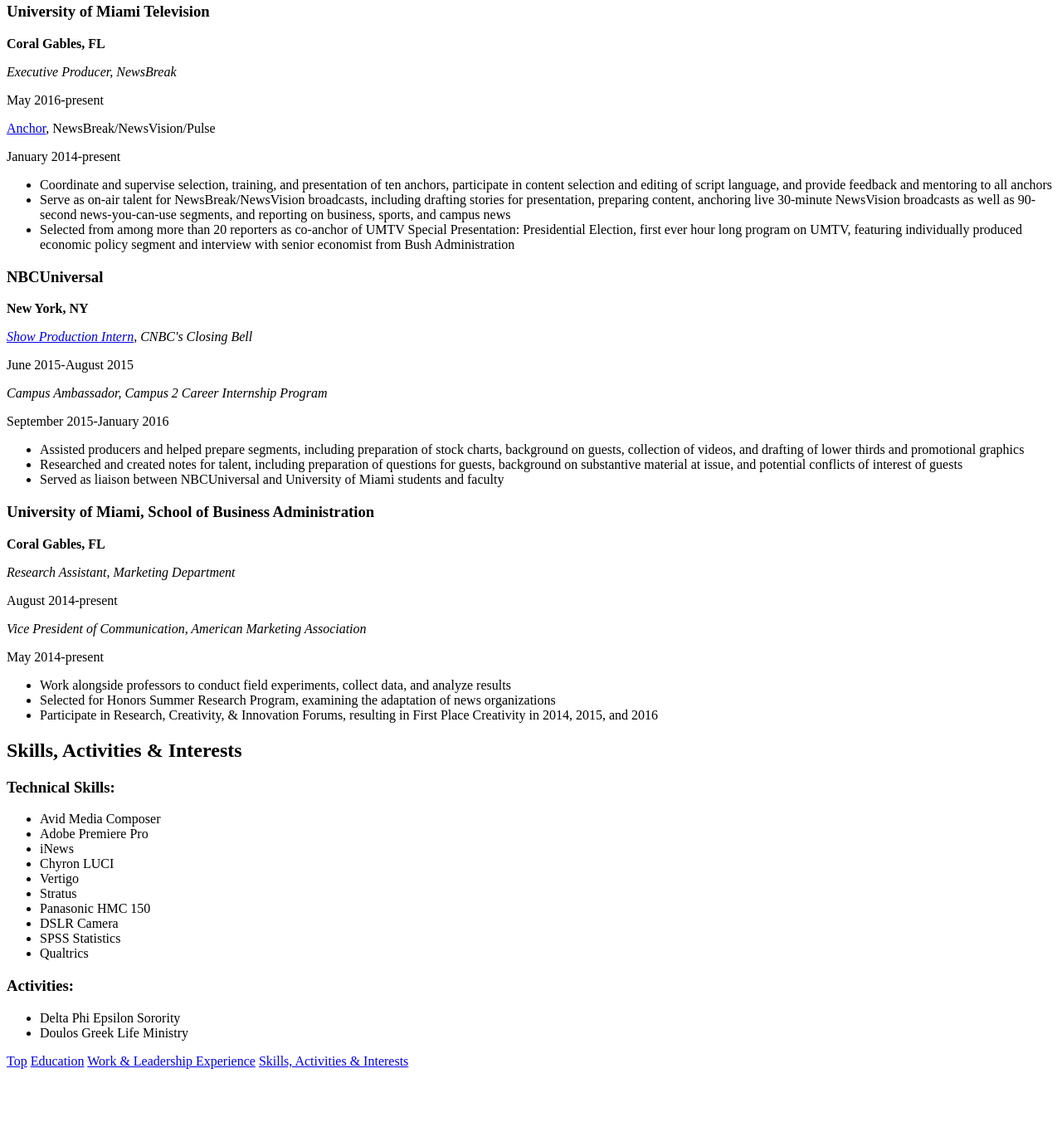
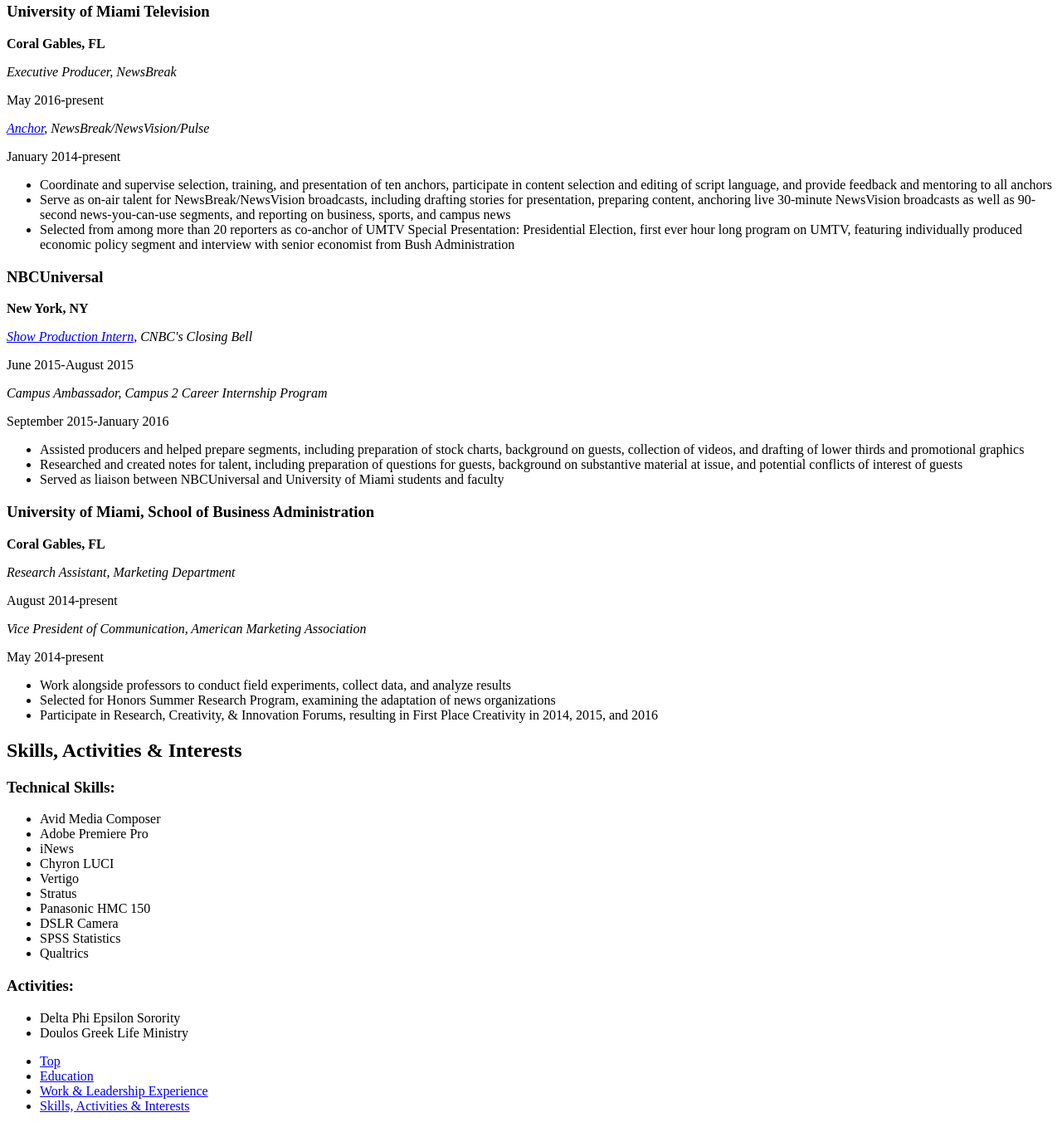
Before and after one commit to katmeyers21/katmeyers21.github.io, a plain HTML site: page resume.html in a window 1280 px wide. Shown: the part 631-1989 px from the top of the page at 83% size. Before the commit the page ends 1927 px from the top, so only its background shows below. Drawn offline with Linux system fonts and the light colour scheme.

Commit message:
Adjustments

```diff
--- a/resume.html
+++ b/resume.html
@@ -49,7 +49,7 @@
         <p><strong>Coral Gables, FL</strong></p>
         <p><em>Executive Producer, NewsBreak</em></p>
         <p>May 2016-present</p>
-        <a href="http://kathrynmeyers.com/broadcast">Anchor</a>, NewsBreak/NewsVision/Pulse</em></p>
+        <p><em><a href="http://kathrynmeyers.com/broadcast">Anchor</a>, NewsBreak/NewsVision/Pulse</em></p>
         <p>January 2014-present</p>
 
       <ul>
@@ -57,7 +57,6 @@
         <li>Serve as on-air talent for NewsBreak/NewsVision broadcasts, including drafting stories for presentation, preparing content, anchoring live 30-minute NewsVision broadcasts as well as 90-second news-you-can-use segments, and reporting on business, sports, and campus news</li>
         <li>Selected from among more than 20 reporters as co-anchor of UMTV Special Presentation: Presidential Election, first ever hour long program on UMTV, featuring individually produced economic policy segment and interview with senior economist from Bush Administration</li>
       </ul>
-
     </article>
 
     <article>
@@ -87,13 +86,13 @@
           <li>Selected for Honors Summer Research Program, examining the adaptation of news organizations</li>
           <li>Participate in Research, Creativity, &amp; Innovation Forums, resulting in First Place Creativity in 2014, 2015, and 2016</li>
         </ul>
-
     </article>
-
   </section>
 
   <section>
     <h2 id="skills_activities_interests">Skills, Activities &amp; Interests</h2>
+
+    <article>
     <h3>Technical Skills:</h3>
       <ul>
         <li>Avid Media Composer</li>
@@ -107,24 +106,27 @@
         <li>SPSS Statistics</li>
         <li>Qualtrics</li>
       </ul>
+    </article>
 
+    <article>
     <h3>Activities:</h3>
-
       <ul>
         <li>Delta Phi Epsilon Sorority</li>
         <li>Doulos Greek Life Ministry</li>
       </ul>
-
+    </article>
   </section>
 
   <footer>
-    <a href="#name">Top</a>
-    <a href="#education">Education</a>
-    <a href="#work_leadership_experience">Work &amp; Leadership Experience</a>
-    <a href="#skills_activities_interests">Skills, Activities &amp; Interests</a>
+    <ul>
+      <li><a href="#name">Top</a></li>
+      <li><a href="#education">Education</a></li>
+      <li><a href="#work_leadership_experience">Work &amp; Leadership Experience</a></li>
+      <li><a href="#skills_activities_interests">Skills, Activities &amp; Interests</a></li>
+    </ul>
   </footer>
 
-  </body>
+</body>
 
 
 </html>
```
